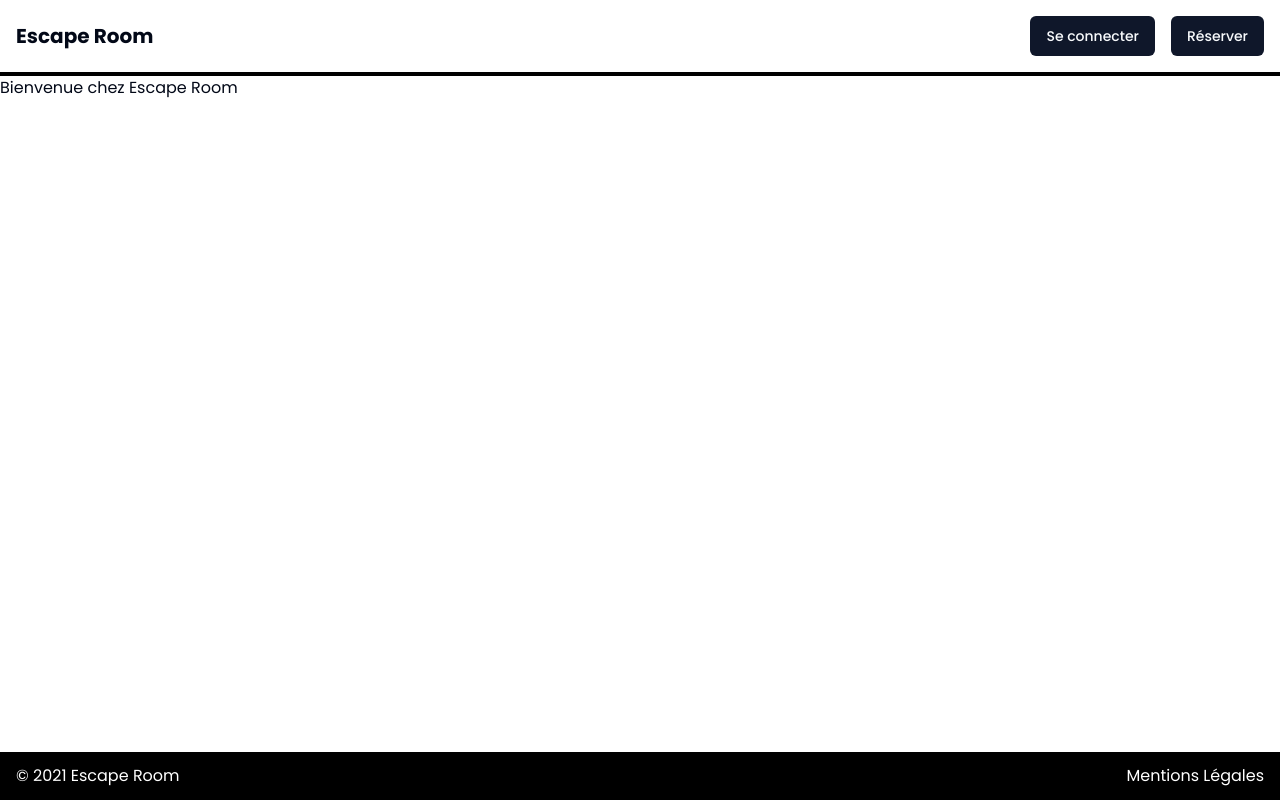
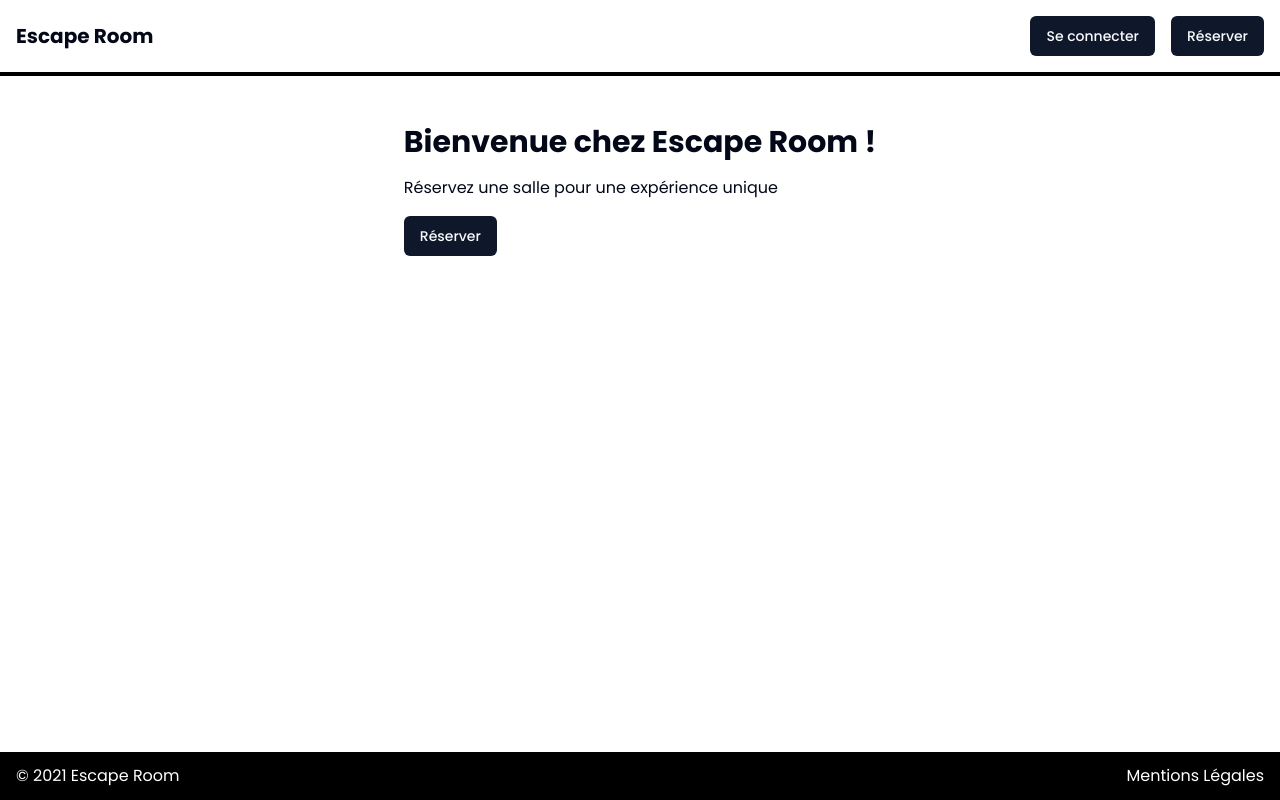
Before and after one commit to SebastienLaurentt/Escape-Game, a Next.js app: page / in a window 1280 px wide. Built offline with nearby package versions, Linux system fonts and the light colour scheme; no server answers.

Commit message:
update structure

```diff
--- a/components/shared/Hero.tsx
+++ b/components/shared/Hero.tsx
@@ -1,9 +1,19 @@
-import React from 'react'
+import { Button } from "../ui/button";
 
 const Hero = () => {
   return (
-    <h1>Bienvenue chez Escape Room</h1>
-  )
-}
+    <div className="flex flex-row justify-center">
+      <div className="flex flex-col ">
+        <h1 className="text-3xl font-bold  mt-12">
+          Bienvenue chez Escape Room !{" "}
+        </h1>
+        <span>
+          <p className="my-4">Réservez une salle pour une expérience unique</p>
+          <Button>Réserver</Button>
+        </span>
+      </div>
+    </div>
+  );
+};
 
-export default Hero
+export default Hero;
```
